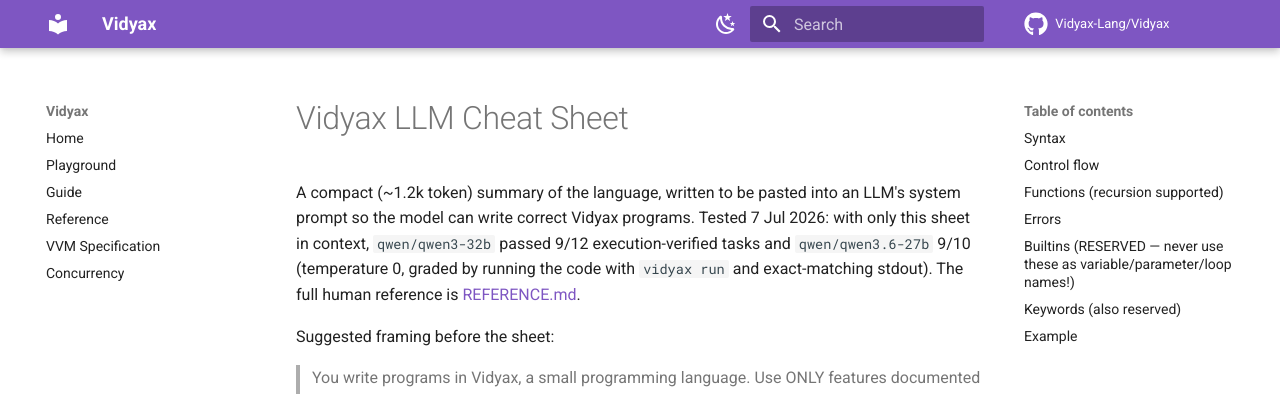
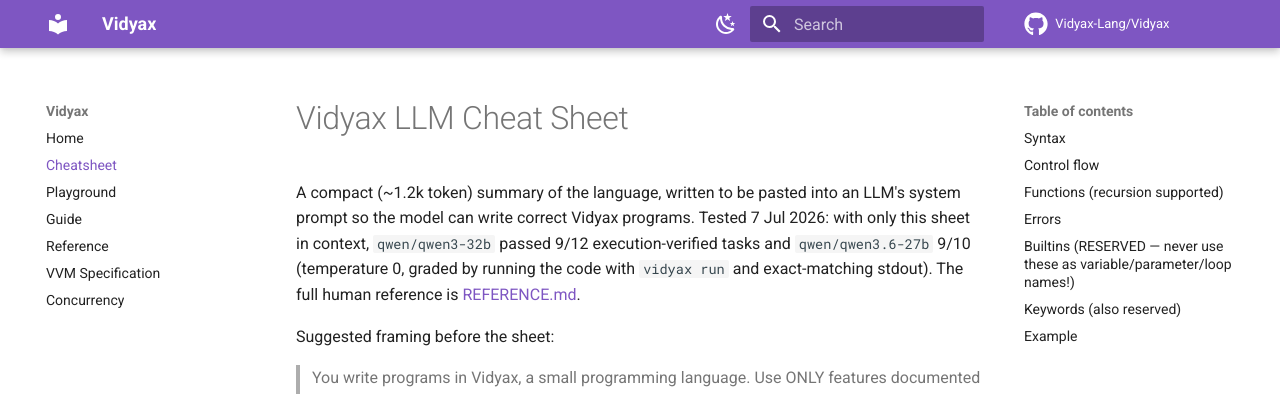
Before and after one commit to Vidyax-Lang/Vidyax, an MkDocs documentation site: the page built from docs/CHEATSHEET.md, in a window 1280 px wide. Shown: the top 394 px of the page. Built offline with MkDocs 1.6.1 and Material for MkDocs 9.7.7, drawn with Linux system fonts in a browser that asks for light colours; comment, search, counter and statistics services are not loaded.

Commit message:
Add Cheatsheet to navigation in mkdocs.yml

```diff
--- a/mkdocs.yml
+++ b/mkdocs.yml
@@ -38,6 +38,7 @@
 
 nav:
   - Home: index.md
+  - Cheatsheet: CHEATSHEET.md
   - Playground: playground.md
   - Guide: GUIDE.md
   - Reference: REFERENCE.md
```
